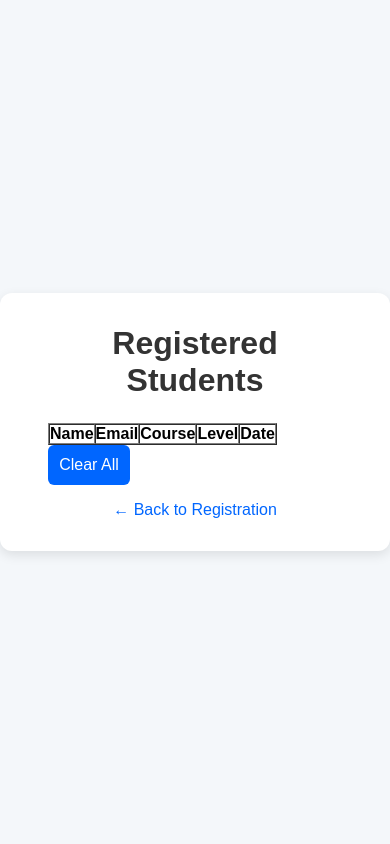
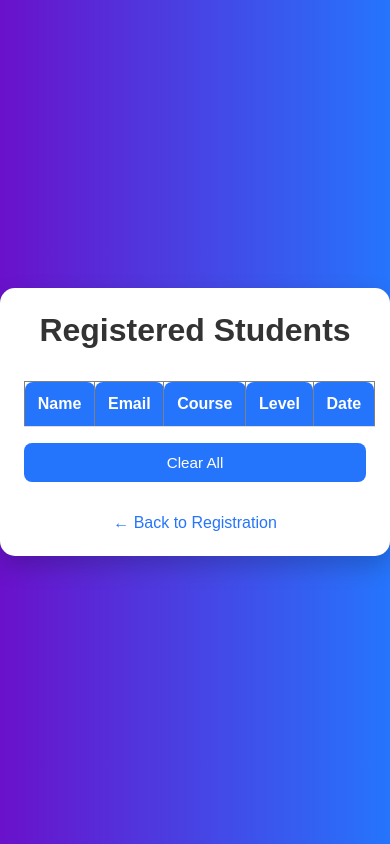
Before and after one commit to masud520/Student-Registration-System, a plain HTML site: page dashboard.html in a window 390 px wide. Drawn offline with Linux system fonts and the light colour scheme.

Commit message:
Improved styling: modern design, responsive layout, dashboard table

```diff
--- a/style.css
+++ b/style.css
@@ -1,3 +1,4 @@
+/* General reset */
 * {
   margin: 0;
   padding: 0;
@@ -6,27 +7,31 @@
 }
 
 body {
-  background: #f4f7fa;
+  background: linear-gradient(to right, #6a11cb, #2575fc);
+  min-height: 100vh;
   display: flex;
   justify-content: center;
   align-items: center;
-  height: 100vh;
 }
 
+/* Container for forms and dashboard */
 .container {
   background: #fff;
   padding: 2rem 3rem;
-  border-radius: 12px;
-  box-shadow: 0 4px 12px rgba(0,0,0,0.1);
-  width: 400px;
+  border-radius: 15px;
+  box-shadow: 0 10px 25px rgba(0, 0, 0, 0.2);
+  width: 100%;
+  max-width: 500px;
 }
 
+/* Headings */
 h1 {
   text-align: center;
-  margin-bottom: 1.5rem;
+  margin-bottom: 2rem;
   color: #333;
 }
 
+/* Form styling */
 form {
   display: flex;
   flex-direction: column;
@@ -35,41 +40,91 @@ form {
 label {
   margin-bottom: 0.3rem;
   font-weight: 500;
-  color: #444;
+  color: #555;
 }
 
 input, select {
-  margin-bottom: 1rem;
-  padding: 0.6rem;
+  margin-bottom: 1.2rem;
+  padding: 0.8rem;
   border: 1px solid #ccc;
-  border-radius: 6px;
+  border-radius: 8px;
   font-size: 1rem;
+  transition: 0.3s;
 }
 
+input:focus, select:focus {
+  border-color: #2575fc;
+  box-shadow: 0 0 5px rgba(37, 117, 252, 0.5);
+  outline: none;
+}
+
+/* Button styling */
 button {
-  padding: 0.7rem;
-  background: #0066ff;
+  padding: 0.8rem;
+  background: #2575fc;
   color: #fff;
   border: none;
-  border-radius: 6px;
+  border-radius: 8px;
   cursor: pointer;
   font-size: 1rem;
-  transition: 0.3s ease;
+  transition: 0.3s;
 }
 
 button:hover {
-  background: #004bcc;
+  background: #1a5ed8;
 }
 
+/* Links */
 .view-link {
   display: block;
   text-align: center;
   margin-top: 1rem;
   text-decoration: none;
-  color: #0066ff;
+  color: #2575fc;
   font-weight: 500;
 }
 
 .view-link:hover {
   text-decoration: underline;
 }
+
+/* Dashboard table */
+table {
+  width: 100%;
+  border-collapse: collapse;
+  margin-bottom: 1rem;
+}
+
+table th, table td {
+  padding: 0.8rem;
+  text-align: left;
+  border-bottom: 1px solid #ddd;
+}
+
+table th {
+  background: #2575fc;
+  color: #fff;
+  border-radius: 8px 8px 0 0;
+}
+
+table tr:nth-child(even) {
+  background: #f4f6f8;
+}
+
+/* Clear button */
+#clearBtn {
+  width: 100%;
+  margin-bottom: 1rem;
+}
+
+/* Responsive */
+@media (max-width: 600px) {
+  .container {
+    padding: 1.5rem;
+  }
+
+  input, select, button {
+    font-size: 0.95rem;
+    padding: 0.7rem;
+  }
+}
```
